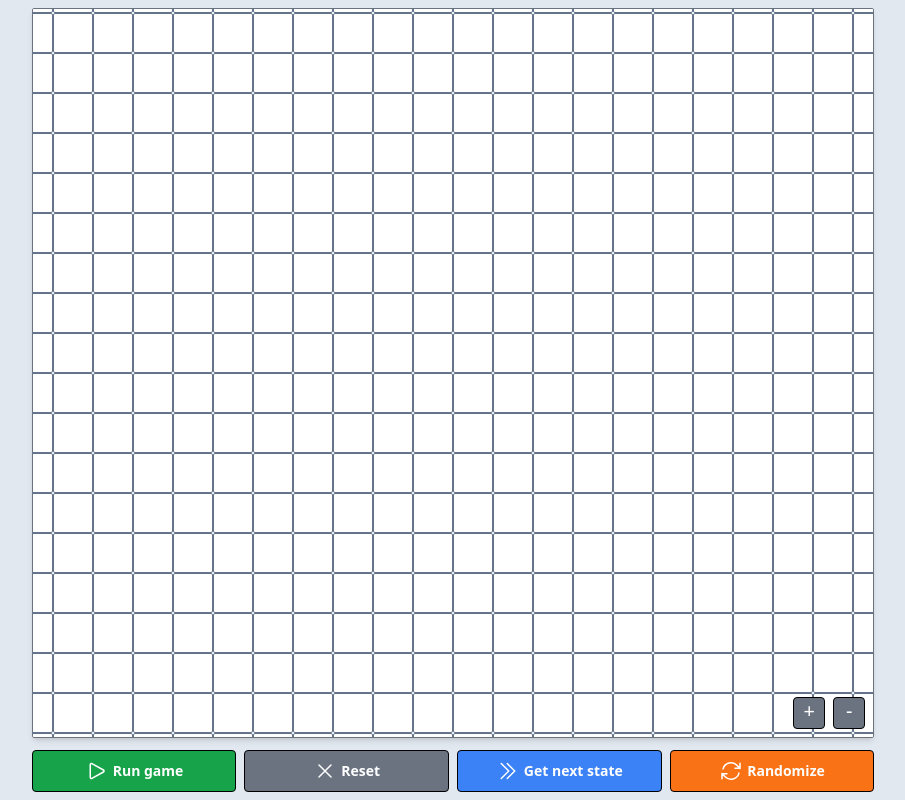
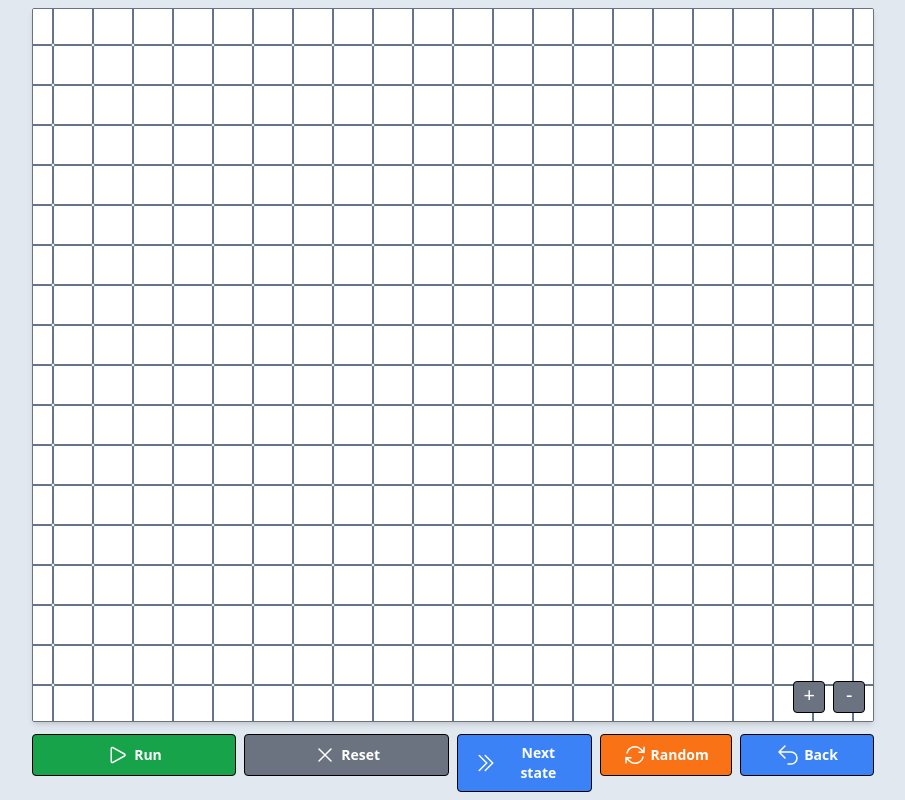
Before and after one commit to samdalvai/game-of-life, a React (Vite) app: page / in a window 1280 px wide. Both pictures are taken after a click on the button "Start game". Shown: the whole page, without its empty margins (187-1092 px from the left). Built offline with nearby package versions, Linux system fonts and the light colour scheme.

Commit message:
Add back button to board menu

```diff
--- a/src/components/Button.tsx
+++ b/src/components/Button.tsx
@@ -10,6 +10,7 @@ const Button = ({ text, icon, color, onClick }: { text?: string, icon?: ReactNod
         red: 'bg-red-500 hover:bg-red-600 focus:ring-red-800',
         indigo: 'bg-indigo-500 hover:bg-indigo-600 focus:ring-indigo-800',
         orange: 'bg-orange-500 hover:bg-orange-600 focus:ring-orange-800',
+        yellow: 'bg-yellow-400 hover:bg-yellow-500 focus:ring-yellow-700',
     };
 
     return <button className={`border border-black focus:ring-1 px-4 py-2 w-full text-sm font-bold text-white rounded ${buttonColors[color]}`} onClick={onClick}>
--- a/src/components/GameBoard.tsx
+++ b/src/components/GameBoard.tsx
@@ -6,8 +6,9 @@ import TimedCounter from './TimedCounter';
 import CellMatrixField from './CellMatrixField';
 import ZoomableWindow from './ZoomableWindow';
 import GameBoardMenu from './GameBoardMenu';
+import { CallBack } from '../types/callbacks';
 
-const GameBoard = ({ rows, columns, infiniteGameBoard }: { rows: number, columns: number, infiniteGameBoard: boolean }) => {
+const GameBoard = ({ rows, columns, infiniteGameBoard, onBack }: { rows: number, columns: number, infiniteGameBoard: boolean, onBack: CallBack }) => {
     const [cellMatrix, setCellMatrix] = useState<CellMatrix>(initializeCellMatrix(rows, columns));
     const [gameRunning, setGameRunning] = useState<boolean>(false);
 
@@ -47,7 +48,9 @@ const GameBoard = ({ rows, columns, infiniteGameBoard }: { rows: number, columns
             onRun={handleRunGame}
             onReset={handleResetState}
             onNext={handleGetNextState}
-            onRandomize={handleRandomizeState} />
+            onRandomize={handleRandomizeState}
+            onBack={onBack}
+            />
         {gameRunning && <TimedCounter interval={100} onCount={handleGetNextState} />}
     </div >;
 };
--- a/src/components/GameBoardMenu.tsx
+++ b/src/components/GameBoardMenu.tsx
@@ -1,23 +1,23 @@
 import Button from './Button';
-import { DeleteIcon, NextIcon, PauseIcon, PlayIcon, UpdateIcon } from '../icons/Icons';
+import { BackIcon, DeleteIcon, NextIcon, PauseIcon, PlayIcon, UpdateIcon } from '../icons/Icons';
 import { CallBack } from '../types/callbacks';
 
-const GameBoardMenu = ({ gameRunning, onRun, onReset, onNext, onRandomize }: { gameRunning: boolean, onRun: CallBack, onReset: CallBack, onNext: CallBack, onRandomize: CallBack }) => {
+const GameBoardMenu = ({ gameRunning, onRun, onReset, onNext, onRandomize, onBack }: { gameRunning: boolean, onRun: CallBack, onReset: CallBack, onNext: CallBack, onRandomize: CallBack, onBack: CallBack }) => {
     return <div className="pt-3 w-full flex flex-col md:flex-row">
         <div className="w-full md:w-1/2 flex md:pe-1">
             <div className="pe-1 w-1/2">
                 <Button
-                    text={!gameRunning ? 'Run game' : 'Stop game'}
                     icon={!gameRunning ? <PlayIcon /> : <PauseIcon />}
-                    color={!gameRunning ? 'green' : 'red'}
+                    color={!gameRunning ? 'green' : 'yellow'}
+                    text={!gameRunning ? 'Run' : 'Pause'}
                     onClick={onRun}
                 />
             </div>
             <div className="ps-1 w-1/2">
                 <Button
-                    text="Reset"
                     icon={<DeleteIcon />}
                     color="gray"
+                    text="Reset"
                     onClick={onReset}
                 />
             </div>
@@ -25,18 +25,26 @@ const GameBoardMenu = ({ gameRunning, onRun, onReset, onNext, onRandomize }: { g
         <div className="w-full md:w-1/2 flex pt-2 md:ps-1 md:pt-0">
             <div className="pe-1 w-1/2">
                 <Button
-                    text="Get next state"
                     icon={<NextIcon />}
                     color="blue"
+                    text="Next state"
                     onClick={onNext}
+                />
+            </div>
+            <div className="px-1 w-1/2">
+                <Button
+                    icon={<UpdateIcon />}
+                    color="orange"
+                    text="Random"
+                    onClick={onRandomize}
                 />
             </div>
             <div className="ps-1 w-1/2">
                 <Button
-                    text="Randomize"
-                    icon={<UpdateIcon />}
-                    color="orange"
-                    onClick={onRandomize}
+                    icon={<BackIcon />}
+                    color="blue"
+                    text="Back"
+                    onClick={onBack}
                 />
             </div>
         </div>
--- a/src/components/MainMenu.tsx
+++ b/src/components/MainMenu.tsx
@@ -18,7 +18,7 @@ const MainMenu = () => {
         return <GameBoard
             rows={gameBoardSize.rows}
             columns={gameBoardSize.columns}
-            infiniteGameBoard={infiniteGameBoard}
+            infiniteGameBoard={infiniteGameBoard} onBack={() => setStartGame(false)}
         />;
     }
 
--- a/src/types/components.ts
+++ b/src/types/components.ts
@@ -2,6 +2,6 @@ import { ReactNode } from 'react';
 
 export type ChildrenProps = ReactNode;
 
-export type ButtonColor = 'blue' | 'gray' | 'green' | 'red' | 'indigo' | 'orange'
+export type ButtonColor = 'blue' | 'gray' | 'green' | 'red' | 'indigo' | 'orange' | 'yellow'
 
 export type InputType = 'text' | 'number' | 'range'
```
